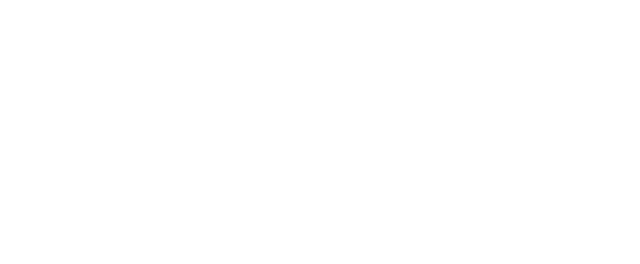
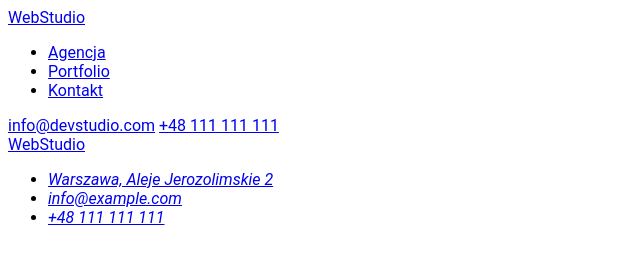
Before and after one commit to dcent666/goit-markup-hw-02, a plain HTML site: page portfolio.html in a window 1280 px wide. Shown: the whole page, without its empty margins (0-640 px from the left). Drawn offline with Linux system fonts and the light colour scheme.

Commit message:
added header and footer in portfolio

```diff
--- a/portfolio.html
+++ b/portfolio.html
@@ -1,5 +1,5 @@
 <!DOCTYPE html>
-<html lang="en">
+<html lang="pl">
   <head>
     <meta charset="UTF-8" />
     <meta http-equiv="X-UA-Compatible" content="IE=edge" />
@@ -7,5 +7,33 @@
     <title>Portfolio</title>
     <link href="css/styles.css" rel="stylesheet" />
   </head>
-  <body></body>
+  <body>
+    <header>
+      <a href="#">WebStudio</a>
+      <nav>
+        <ul>
+          <li><a href="#">Agencja</a></li>
+          <li><a href="#">Portfolio</a></li>
+          <li><a href="#">Kontakt</a></li>
+        </ul>
+      </nav>
+      <a href="mailto:info@devstudio.com">info@devstudio.com</a>
+      <a href="tel:48111111111">+48 111 111 111</a>
+    </header>
+    <main></main>
+    <footer>
+      <a href="#">WebStudio</a>
+      <address>
+        <ul>
+          <li>
+            <a href="https://goo.gl/maps/ikzit9Lu7G8ybvtp6" target="_blank"
+              >Warszawa, Aleje Jerozolimskie 2</a
+            >
+          </li>
+          <li><a href="mailto:info@example.com">info@example.com</a></li>
+          <li><a href="tel:48111111111">+48 111 111 111</a></li>
+        </ul>
+      </address>
+    </footer>
+  </body>
 </html>
```
Also changed, not shown: index.html (+2 -3 lines).
